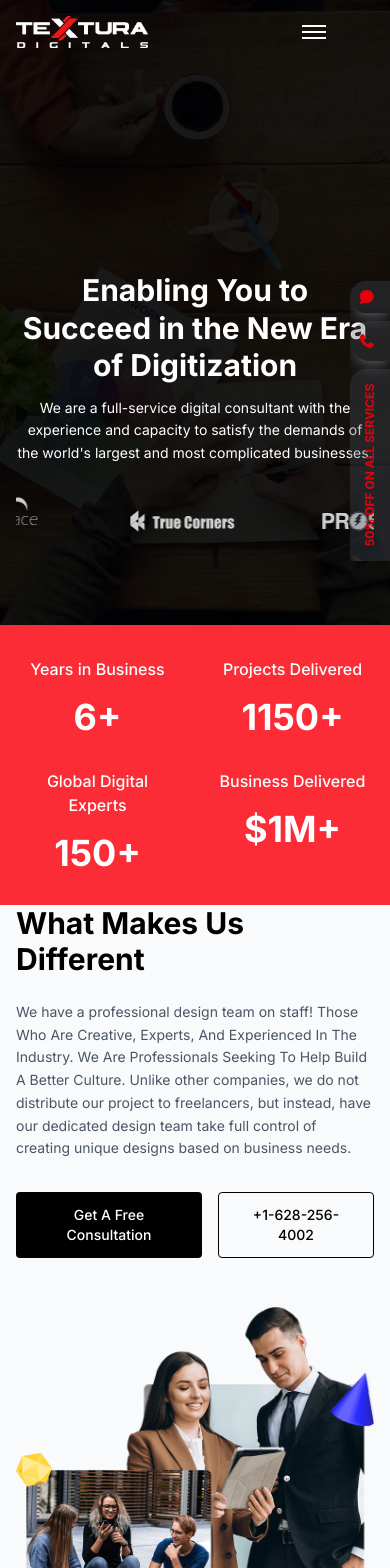
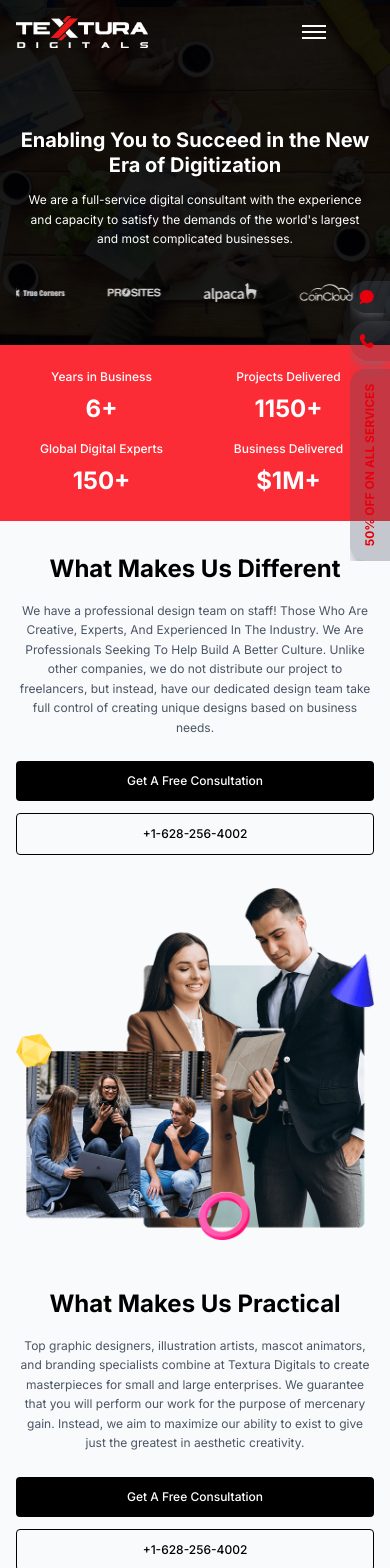
Before and after one commit to muhammadammar33/texturadigitals, a Next.js app: page /about in a window 390 px wide. Shown: the top 1568 px of the page. Built offline with nearby package versions, Linux system fonts and the light colour scheme; a web font is replaced by a local one.

Commit message:
All Done

```diff
--- a/components/AboutDifferentiators.jsx
+++ b/components/AboutDifferentiators.jsx
@@ -4,16 +4,16 @@ import Image from "next/image";
 
 export default function AboutDifferentiators() {
   return (
-    <div className="bg-gray-50 px-4">
+    <div className="bg-gray-50 px-4 py-8 sm:py-12 lg:py-16">
       {/* What Makes Us Different Section */}
-      <div className="max-w-6xl mx-auto">
-        <div className="grid lg:grid-cols-2 gap-12 items-center">
+      <div className="max-w-6xl mx-auto mb-12 sm:mb-16 lg:mb-24">
+        <div className="grid lg:grid-cols-2 gap-8 lg:gap-12 items-center">
           {/* Left Content */}
-          <div className="space-y-6">
-            <h2 className="text-3xl lg:text-4xl font-bold text-black mb-6">
+          <div className="space-y-4 sm:space-y-6 text-center lg:text-left">
+            <h2 className="text-2xl sm:text-3xl lg:text-4xl font-bold text-black mb-4 sm:mb-6">
               What Makes Us Different
             </h2>
-            <p className="text-gray-600 leading-relaxed text-sm">
+            <p className="text-gray-600 leading-relaxed text-xs sm:text-sm">
               We have a professional design team on staff! Those Who Are Creative, Experts,
               And Experienced In The Industry. We Are Professionals Seeking To Help Build A Better
               Culture. Unlike other companies, we do not distribute our project to freelancers,
@@ -21,49 +21,49 @@ export default function AboutDifferentiators() {
               designs based on business needs.
             </p>
 
-            <div className="flex gap-4 mt-8">
-              <button className="bg-black text-white px-6 py-3 rounded text-sm font-medium hover:bg-red-500 hover:text-black transition-colors">
+            <div className="flex flex-col sm:flex-row gap-3 sm:gap-4 mt-6 sm:mt-8 justify-center lg:justify-start">
+              <button className="w-full sm:w-auto bg-black text-white px-4 sm:px-6 py-3 rounded text-xs sm:text-sm font-medium hover:bg-red-500 hover:text-black transition-colors">
                 Get A Free Consultation
               </button>
-              <button className="border border-black text-black px-6 py-3 rounded text-sm font-medium hover:border-red-500 hover:text-red-500 transition-colors">
+              <button className="w-full sm:w-auto border border-black text-black px-4 sm:px-6 py-3 rounded text-xs sm:text-sm font-medium hover:border-red-500 hover:text-red-500 transition-colors">
                 +1-628-256-4002
               </button>
             </div>
           </div>
 
           {/* Right Image */}
-          <div className="relative">
+          <div className="relative flex justify-center">
             <Image
               src="/assets/about/about-first-fold.png"
               alt="What Makes Us Different"
-              width={600}
-              height={400}
-              className="w-full h-auto object-contain"
+              width={400}
+              height={300}
+              className="w-full max-w-sm sm:max-w-md lg:max-w-full h-auto object-contain"
             />
           </div>
         </div>
       </div>
 
       {/* What Makes Us Practical Section */}
-      <div className="max-w-6xl mx-auto">
-        <div className="grid lg:grid-cols-2 gap-12 items-center">
+      <div className="max-w-6xl mx-auto mb-12 sm:mb-16 lg:mb-24">
+        <div className="grid lg:grid-cols-2 gap-8 lg:gap-12 items-center">
           {/* Left Image */}
-          <div className="relative order-2 lg:order-1">
+          <div className="relative order-2 lg:order-1 flex justify-center">
             <Image
               src="/assets/about/about-second-fold.png"
               alt="What Makes Us Practical"
-              width={600}
-              height={400}
-              className="w-full h-auto object-contain"
+              width={400}
+              height={300}
+              className="w-full max-w-sm sm:max-w-md lg:max-w-full h-auto object-contain"
             />
           </div>
 
           {/* Right Content */}
-          <div className="space-y-6 order-1 lg:order-2">
-            <h2 className="text-3xl lg:text-4xl font-bold text-black mb-6">
+          <div className="space-y-4 sm:space-y-6 order-1 lg:order-2 text-center lg:text-left">
+            <h2 className="text-2xl sm:text-3xl lg:text-4xl font-bold text-black mb-4 sm:mb-6">
               What Makes Us Practical
             </h2>
-            <p className="text-gray-600 leading-relaxed text-sm">
+            <p className="text-gray-600 leading-relaxed text-xs sm:text-sm">
                 Top graphic designers, illustration artists, mascot animators, and branding
                 specialists combine at Textura Digitals to create masterpieces for small and
                 large enterprises. We guarantee that you will perform our work for the purpose of
@@ -71,11 +71,11 @@ export default function AboutDifferentiators() {
                 the greatest in aesthetic creativity.
             </p>
 
-            <div className="flex gap-4 mt-8">
-              <button className="bg-black text-white px-6 py-3 rounded text-sm font-medium hover:bg-red-500 hover:text-black transition-colors">
+            <div className="flex flex-col sm:flex-row gap-3 sm:gap-4 mt-6 sm:mt-8 justify-center lg:justify-start">
+              <button className="w-full sm:w-auto bg-black text-white px-4 sm:px-6 py-3 rounded text-xs sm:text-sm font-medium hover:bg-red-500 hover:text-black transition-colors">
                 Get A Free Consultation
               </button>
-              <button className="border border-black text-black px-6 py-3 rounded text-sm font-medium hover:border-red-500 hover:text-red-500 transition-colors">
+              <button className="w-full sm:w-auto border border-black text-black px-4 sm:px-6 py-3 rounded text-xs sm:text-sm font-medium hover:border-red-500 hover:text-red-500 transition-colors">
                 +1-628-256-4002
               </button>
             </div>
@@ -85,36 +85,36 @@ export default function AboutDifferentiators() {
 
       {/* Our Achievements Section */}
       <div className="max-w-6xl mx-auto">
-        <div className="grid lg:grid-cols-2 gap-12 items-center">
+        <div className="grid lg:grid-cols-2 gap-8 lg:gap-12 items-center">
           {/* Left Content */}
-          <div className="space-y-6">
-            <h2 className="text-3xl lg:text-4xl font-bold text-black mb-6">
+          <div className="space-y-4 sm:space-y-6 text-center lg:text-left">
+            <h2 className="text-2xl sm:text-3xl lg:text-4xl font-bold text-black mb-4 sm:mb-6">
               Our Achievements
             </h2>
-            <p className="text-gray-600 leading-relaxed text-sm">
+            <p className="text-gray-600 leading-relaxed text-xs sm:text-sm">
               Our experienced designers are the key to our success. Every creative logo
               designer on our team of logo design specialists is completely capable of
               producing a masterwork. We are able to give you good.
             </p>
 
-            <div className="flex gap-4 mt-8">
-              <button className="bg-black text-white px-6 py-3 rounded text-sm font-medium hover:bg-red-500 hover:text-black transition-colors">
+            <div className="flex flex-col sm:flex-row gap-3 sm:gap-4 mt-6 sm:mt-8 justify-center lg:justify-start">
+              <button className="w-full sm:w-auto bg-black text-white px-4 sm:px-6 py-3 rounded text-xs sm:text-sm font-medium hover:bg-red-500 hover:text-black transition-colors">
                 Get A Free Consultation
               </button>
-              <button className="border border-black text-black px-6 py-3 rounded text-sm font-medium hover:border-red-500 hover:text-red-500 transition-colors">
+              <button className="w-full sm:w-auto border border-black text-black px-4 sm:px-6 py-3 rounded text-xs sm:text-sm font-medium hover:border-red-500 hover:text-red-500 transition-colors">
                 +1-628-256-4002
               </button>
             </div>
           </div>
 
           {/* Right Image */}
-          <div className="relative">
+          <div className="relative flex justify-center">
             <Image
               src="/assets/about/Our-Achievements.png"
               alt="Our Achievements"
-              width={600}
-              height={400}
-              className="w-full h-auto object-contain"
+              width={400}
+              height={300}
+              className="w-full max-w-sm sm:max-w-md lg:max-w-full h-auto object-contain"
             />
           </div>
         </div>
--- a/components/AboutHero.jsx
+++ b/components/AboutHero.jsx
@@ -18,7 +18,7 @@ export default function AboutHero() {
     <div>
       {/* Hero Section with Background */}
       <div
-        className="relative bg-cover bg-center bg-no-repeat pt-68 pb-16 px-4"
+        className="relative bg-cover bg-center bg-no-repeat pt-32 sm:pt-40 lg:pt-68 pb-8 sm:pb-12 lg:pb-16 px-4"
         style={{
           backgroundImage: "url('/assets/about/about-us.jpg')",
         }}
@@ -28,31 +28,31 @@ export default function AboutHero() {
 
         {/* Content */}
         <div className="relative z-10 max-w-6xl mx-auto text-center text-white">
-          <h1 className="text-3xl lg:text-4xl font-bold mb-3 leading-tight">
+          <h1 className="text-xl sm:text-2xl lg:text-3xl xl:text-4xl font-bold mb-3 sm:mb-4 leading-tight">
             Enabling You to Succeed in the New Era of Digitization
           </h1>
 
-          <p className="text-sm lg:text-sm max-w-5xl mx-auto leading-relaxed mb-4">
+          <p className="text-xs sm:text-sm lg:text-base max-w-5xl mx-auto leading-relaxed mb-6 sm:mb-8 px-2">
             We are a full-service digital consultant with the experience and
             capacity to satisfy the demands of the world's largest and most
             complicated businesses.
           </p>
 
           {/* Client Logos */}
-          <div className="relative overflow-hidden w-full max-w-4xl mx-auto">
+          <div className="relative overflow-hidden w-full max-w-full sm:max-w-4xl mx-auto">
             <div className="flex animate-slide-left">
               {/* First set of logos */}
               {clientLogos.map((logo, index) => (
                 <div
                   key={index}
-                  className="flex-shrink-0 flex items-center justify-center p-4 w-48"
+                  className="flex-shrink-0 flex items-center justify-center p-2 sm:p-4 w-24 sm:w-32 lg:w-48"
                 >
                   <Image
                     src={logo.src}
                     alt={logo.alt}
-                    width={150}
-                    height={60}
-                    className="h-12 w-auto object-contain filter brightness-0 invert opacity-80 hover:opacity-100 transition-opacity duration-300"
+                    width={100}
+                    height={40}
+                    className="h-6 sm:h-8 lg:h-12 w-auto object-contain filter brightness-0 invert opacity-80 hover:opacity-100 transition-opacity duration-300"
                   />
                 </div>
               ))}
@@ -60,14 +60,14 @@ export default function AboutHero() {
               {clientLogos.map((logo, index) => (
                 <div
                   key={`duplicate-${index}`}
-                  className="flex-shrink-0 flex items-center justify-center p-4 w-48"
+                  className="flex-shrink-0 flex items-center justify-center p-2 sm:p-4 w-24 sm:w-32 lg:w-48"
                 >
                   <Image
                     src={logo.src}
                     alt={logo.alt}
-                    width={150}
-                    height={60}
-                    className="h-12 w-auto object-contain filter brightness-0 invert opacity-80 hover:opacity-100 transition-opacity duration-300"
+                    width={100}
+                    height={40}
+                    className="h-6 sm:h-8 lg:h-12 w-auto object-contain filter brightness-0 invert opacity-80 hover:opacity-100 transition-opacity duration-300"
                   />
                 </div>
               ))}
@@ -78,24 +78,40 @@ export default function AboutHero() {
 
       {/* Additional Content Sections */}
       {/* Statistics Section */}
-      <div className="bg-red-500 py-8 px-4">
+      <div className="bg-red-500 py-6 sm:py-8 px-4">
         <div className="max-w-6xl mx-auto">
-          <div className="grid grid-cols-2 md:grid-cols-4 gap-8 text-center text-white">
+          <div className="grid grid-cols-2 md:grid-cols-4 gap-4 sm:gap-6 lg:gap-8 text-center text-white">
             <div>
-              <h3 className="text-md font-medium mb-4">Years in Business</h3>
-              <p className="text-4xl lg:text-5xl font-bold">6+</p>
+              <h3 className="text-xs sm:text-sm lg:text-base font-medium mb-2 sm:mb-4">
+                Years in Business
+              </h3>
+              <p className="text-2xl sm:text-3xl lg:text-4xl xl:text-5xl font-bold">
+                6+
+              </p>
             </div>
             <div>
-              <h3 className="text-md font-medium mb-4">Projects Delivered</h3>
-              <p className="text-4xl lg:text-5xl font-bold">1150+</p>
+              <h3 className="text-xs sm:text-sm lg:text-base font-medium mb-2 sm:mb-4">
+                Projects Delivered
+              </h3>
+              <p className="text-2xl sm:text-3xl lg:text-4xl xl:text-5xl font-bold">
+                1150+
+              </p>
             </div>
             <div>
-              <h3 className="text-md font-medium mb-4">Global Digital Experts</h3>
-              <p className="text-4xl lg:text-5xl font-bold">150+</p>
+              <h3 className="text-xs sm:text-sm lg:text-base font-medium mb-2 sm:mb-4">
+                Global Digital Experts
+              </h3>
+              <p className="text-2xl sm:text-3xl lg:text-4xl xl:text-5xl font-bold">
+                150+
+              </p>
             </div>
             <div>
-              <h3 className="text-md font-medium mb-4">Business Delivered</h3>
-              <p className="text-4xl lg:text-5xl font-bold">$1M+</p>
+              <h3 className="text-xs sm:text-sm lg:text-base font-medium mb-2 sm:mb-4">
+                Business Delivered
+              </h3>
+              <p className="text-2xl sm:text-3xl lg:text-4xl xl:text-5xl font-bold">
+                $1M+
+              </p>
             </div>
           </div>
         </div>
@@ -112,7 +128,13 @@ export default function AboutHero() {
         }
 
         .animate-slide-left {
-          animation: slide-left 20s linear infinite;
+          animation: slide-left 30s linear infinite;
+        }
+
+        @media (max-width: 768px) {
+          .animate-slide-left {
+            animation: slide-left 20s linear infinite;
+          }
         }
       `}</style>
     </div>
```
Also changed, not shown: components/AboutCTA.jsx (+11 -11 lines).
